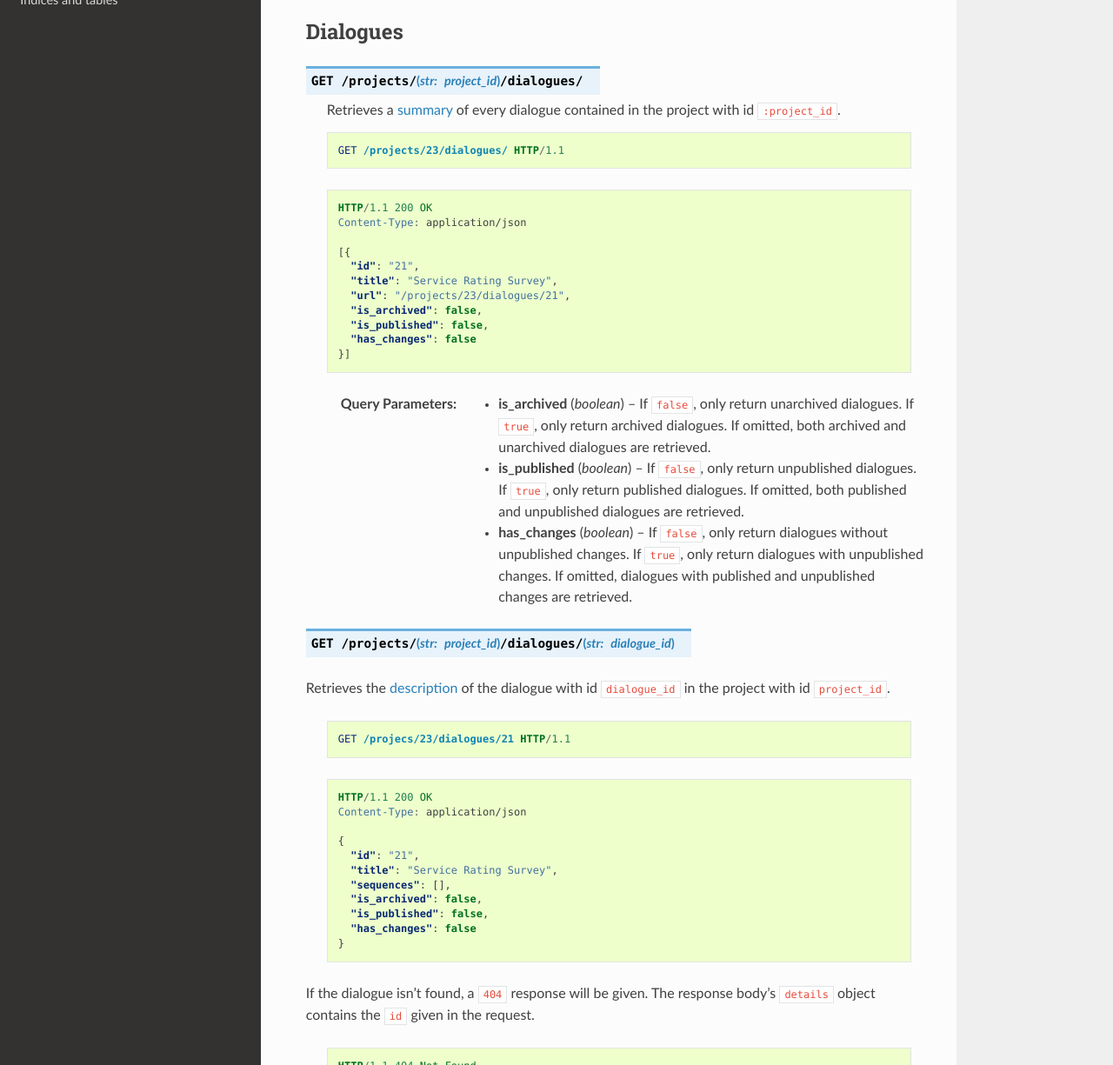
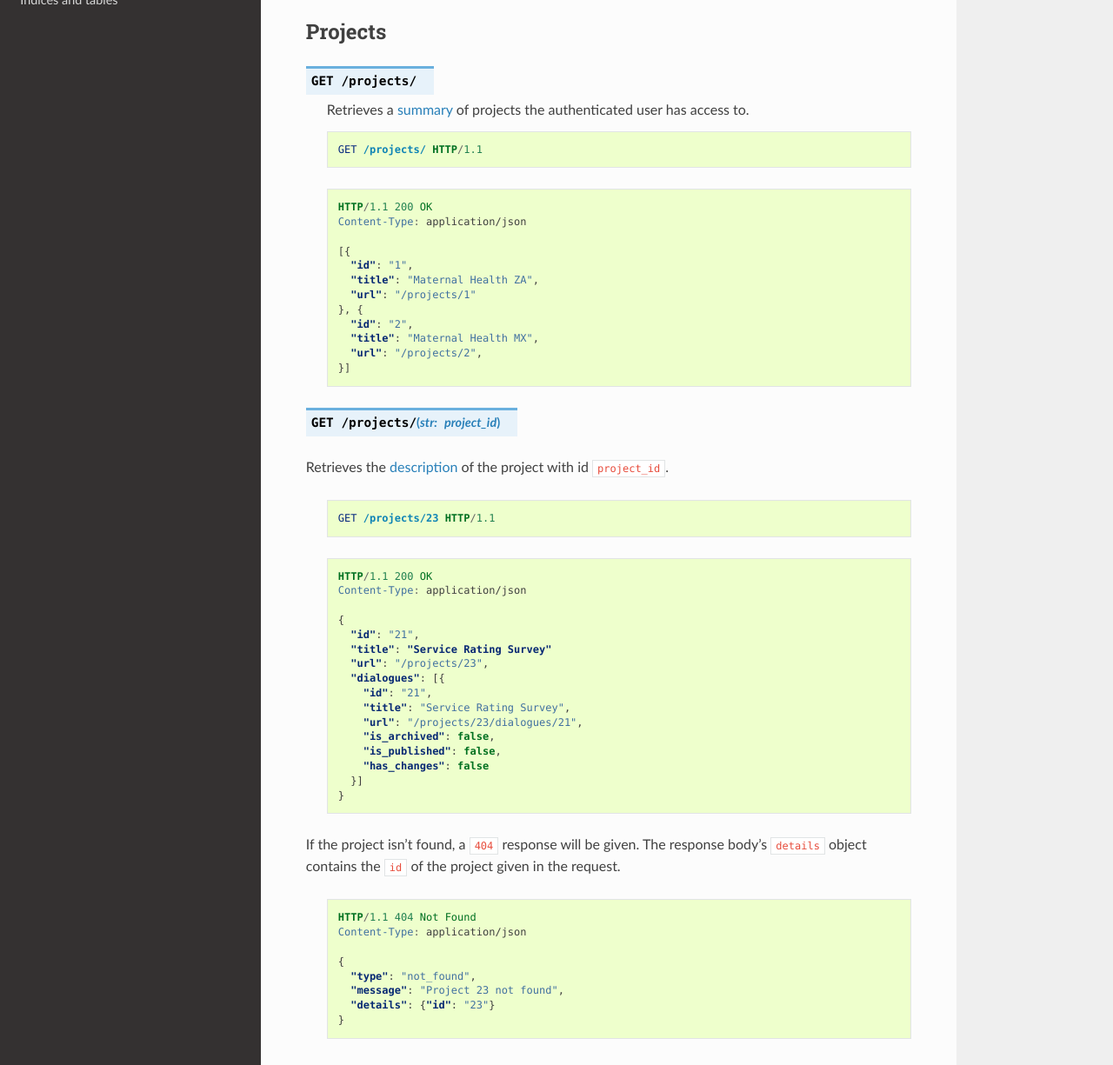
Before and after one commit to praekelt/numi-api, a Sphinx documentation site: the page built from docs/index.rst, in a window 1280 px wide and 1400 px high, scrolled down 4823 px, cut to the strip 175-1400 px from the top of the window. Shown: the whole strip at 87% size. Built offline with Sphinx 7.4.7 and the Read the Docs theme 2.0.0, drawn with Linux system fonts in a browser that asks for light colours.

Commit message:
Document API endpoints for retrieving projects

```diff
--- a/docs/index.rst
+++ b/docs/index.rst
@@ -272,6 +272,74 @@ Dialogue Summaries
 
 .. TODO Projects endpoints
 
+.. _projects:
+
+Projects
+--------
+
+.. http:get:: /projects/
+
+  Retrieves a :ref:`summary <data-project-summaries>` of projects the authenticated user has access to.
+
+  .. sourcecode:: http
+
+      GET /projects/ HTTP/1.1
+
+  .. sourcecode:: http
+
+     HTTP/1.1 200 OK
+     Content-Type: application/json
+
+     [{
+       "id": "1",
+       "title": "Maternal Health ZA",
+       "url": "/projects/1"
+     }, {
+       "id": "2",
+       "title": "Maternal Health MX",
+       "url": "/projects/2",
+     }]
+
+.. http:get:: /projects/(str:project_id)
+
+Retrieves the :ref:`description <data-projects>` of the project with id ``project_id``.
+
+  .. sourcecode:: http
+
+      GET /projects/23 HTTP/1.1
+
+  .. sourcecode:: http
+
+     HTTP/1.1 200 OK
+     Content-Type: application/json
+
+     {
+       "id": "21",
+       "title": "Service Rating Survey"
+       "url": "/projects/23",
+       "dialogues": [{
+         "id": "21",
+         "title": "Service Rating Survey",
+         "url": "/projects/23/dialogues/21",
+         "is_archived": false,
+         "is_published": false,
+         "has_changes": false
+       }]
+     }
+
+If the project isn't found, a ``404`` response will be given. The response body's ``details`` object contains the ``id`` of the project given in the request.
+
+  .. sourcecode:: http
+
+     HTTP/1.1 404 Not Found
+     Content-Type: application/json
+
+     {
+       "type": "not_found",
+       "message": "Project 23 not found",
+       "details": {"id": "23"}
+     }
+
 .. _dialogues:
 
 Dialogues
```
